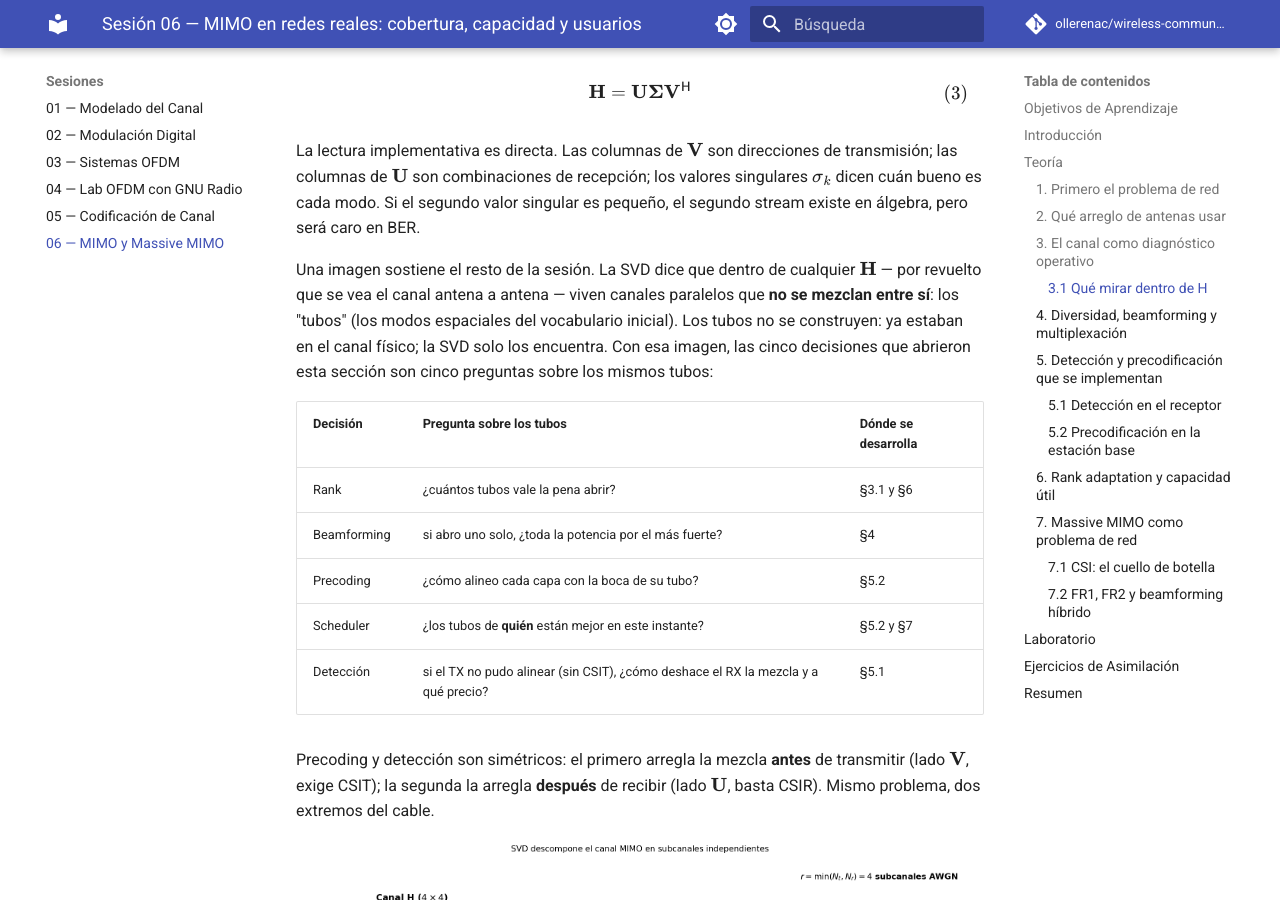
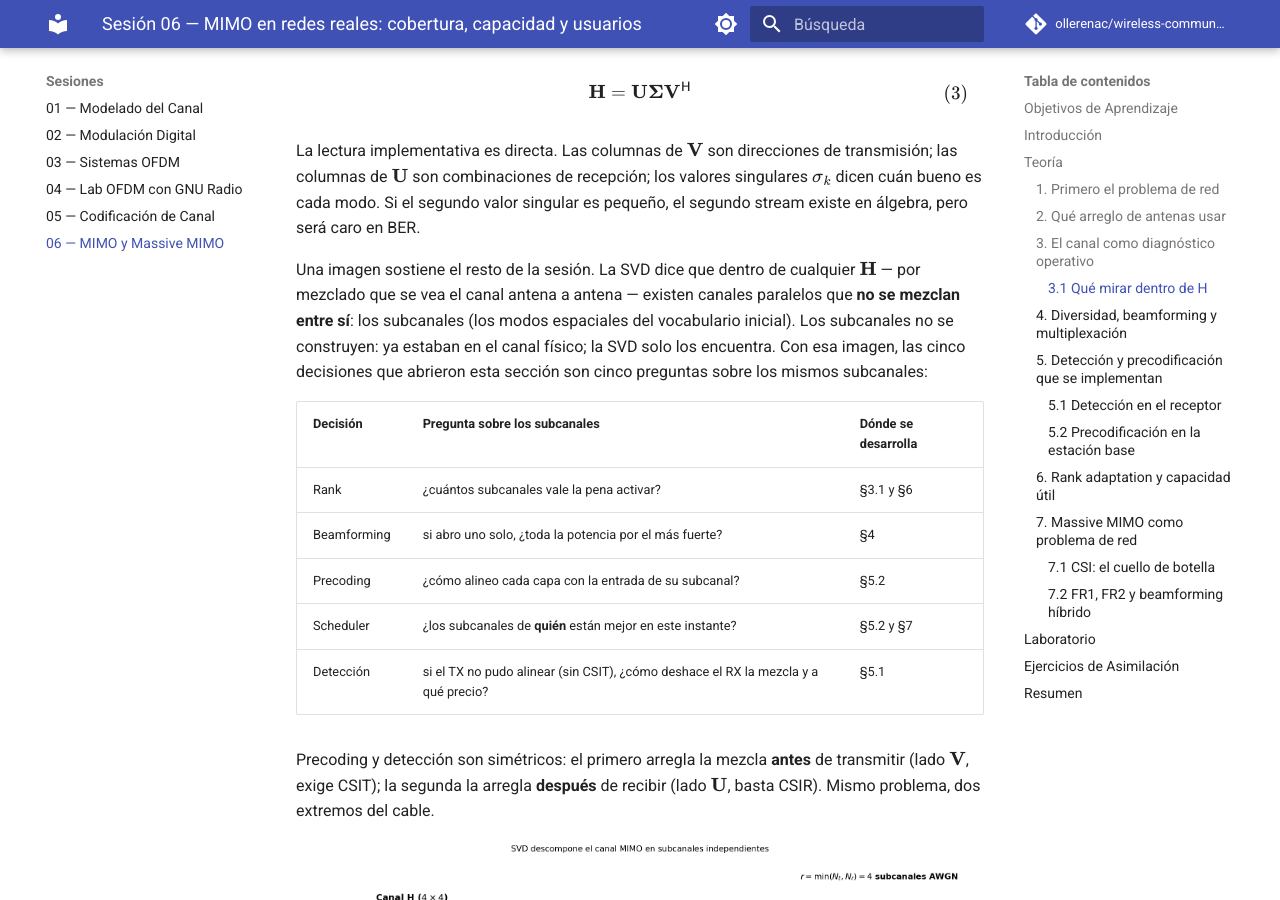
Before and after one commit to ollerenac/wireless-communication-systems, an MkDocs documentation site: the page built from docs/sessions/06-mimo-systems/index.md, in a window 1280 px wide and 900 px high, scrolled down 7723 px. Built offline with MkDocs 1.6.1 and Material for MkDocs 9.7.7, drawn with Linux system fonts in a browser that asks for light colours; comment, search, counter and statistics services are not loaded; some of the changed text lies outside the part shown.

Commit message:
docs(06-mimo): replace informal 'tubo' metaphor with 'subcanal'
'Subcanal' is the standard Spanish term for the parallel channels the
SVD reveals (parallel subchannels in the literature). Vocabulary entry
now reads 'Modo espacial = subcanal'; the decisions table, the SVD
thread paragraph and the capacity reading updated accordingly. No
technical changes.

Co-Authored-By: Claude Fable 5 <noreply@anthropic.com>

```diff
--- a/docs/sessions/06-mimo-systems/index.md
+++ b/docs/sessions/06-mimo-systems/index.md
@@ -41,7 +41,7 @@ El objetivo de esta sesión es construir esa brújula. La matemática sigue esta
 !!! note "Vocabulario de la sesión"
 
     - **Capa = stream = flujo**: son la misma cosa y este documento los usa como sinónimos. Es una secuencia de datos independiente que se transmite al mismo tiempo que las demás. Los estándares dicen *layers*; la literatura dice *streams*.
-    - **Modo espacial** (o "tubo"): cada canal paralelo e independiente escondido dentro de $\mathbf{H}$; la SVD los revela. No es sinónimo de capa: la **capa** es *lo que mandas*, el **modo** es *por dónde pasa*. Idealmente cada capa viaja por su propio modo.
+    - **Modo espacial = subcanal**: cada canal paralelo e independiente contenido dentro de $\mathbf{H}$; la SVD los revela. No es sinónimo de capa: la **capa** es *lo que se transmite*, el **subcanal** es *por dónde pasa*. Idealmente cada capa viaja por su propio subcanal.
     - **Grados de libertad espaciales**: cuántas señales independientes puede manejar simultáneamente el arreglo de antenas. Se gastan en robustez, en throughput o en servir más usuarios — no alcanzan para todo a la vez.
     - **Cerrar el enlace**: lograr que la potencia que llega al receptor alcance el SNR mínimo que exige la tasa de error objetivo. Si el enlace "no cierra", ninguna otra optimización importa.
     - **CSI / CSIT / CSIR**: *channel state information* — el conocimiento de $\mathbf{H}$. La T o R final indica quién lo tiene: el Transmisor o el Receptor.
@@ -205,14 +205,14 @@ $$\mathbf{H} = \mathbf{U}\mathbf{\Sigma}\mathbf{V}^{\mathsf{H}} \tag{3}$$
 
 La lectura implementativa es directa. Las columnas de $\mathbf{V}$ son direcciones de transmisión; las columnas de $\mathbf{U}$ son combinaciones de recepción; los valores singulares $\sigma_k$ dicen cuán bueno es cada modo. Si el segundo valor singular es pequeño, el segundo stream existe en álgebra, pero será caro en BER.
 
-Una imagen sostiene el resto de la sesión. La SVD dice que dentro de cualquier $\mathbf{H}$ — por revuelto que se vea el canal antena a antena — viven canales paralelos que **no se mezclan entre sí**: los "tubos" (los modos espaciales del vocabulario inicial). Los tubos no se construyen: ya estaban en el canal físico; la SVD solo los encuentra. Con esa imagen, las cinco decisiones que abrieron esta sección son cinco preguntas sobre los mismos tubos:
+Una imagen sostiene el resto de la sesión. La SVD dice que dentro de cualquier $\mathbf{H}$ — por mezclado que se vea el canal antena a antena — existen canales paralelos que **no se mezclan entre sí**: los subcanales (los modos espaciales del vocabulario inicial). Los subcanales no se construyen: ya estaban en el canal físico; la SVD solo los encuentra. Con esa imagen, las cinco decisiones que abrieron esta sección son cinco preguntas sobre los mismos subcanales:
 
-| Decisión | Pregunta sobre los tubos | Dónde se desarrolla |
+| Decisión | Pregunta sobre los subcanales | Dónde se desarrolla |
 |---|---|---|
-| Rank | ¿cuántos tubos vale la pena abrir? | §3.1 y §6 |
+| Rank | ¿cuántos subcanales vale la pena activar? | §3.1 y §6 |
 | Beamforming | si abro uno solo, ¿toda la potencia por el más fuerte? | §4 |
-| Precoding | ¿cómo alineo cada capa con la boca de su tubo? | §5.2 |
-| Scheduler | ¿los tubos de **quién** están mejor en este instante? | §5.2 y §7 |
+| Precoding | ¿cómo alineo cada capa con la entrada de su subcanal? | §5.2 |
+| Scheduler | ¿los subcanales de **quién** están mejor en este instante? | §5.2 y §7 |
 | Detección | si el TX no pudo alinear (sin CSIT), ¿cómo deshace el RX la mezcla y a qué precio? | §5.1 |
 
 Precoding y detección son simétricos: el primero arregla la mezcla **antes** de transmitir (lado $\mathbf{V}$, exige CSIT); la segunda la arregla **después** de recibir (lado $\mathbf{U}$, basta CSIR). Mismo problema, dos extremos del cable.
@@ -444,7 +444,7 @@ La capacidad MIMO sigue siendo el marco teórico que explica por qué subir capa
 
 $$C = \sum_{k=1}^{r}\log_2\left(1 + \frac{P_k\sigma_k^2}{N_0}\right) \tag{7}$$
 
-donde $P_k$ es la potencia asignada al modo espacial $k$ (sujeta a $\sum_k P_k = P_{\text{total}}$) y $r$ es el rank usado. La estructura lo dice todo: la capacidad total es la **suma de capacidades de canales SISO independientes**, uno por modo — cada término es la fórmula de Shannon de un tubo con ganancia $\sigma_k^2$.
+donde $P_k$ es la potencia asignada al modo espacial $k$ (sujeta a $\sum_k P_k = P_{\text{total}}$) y $r$ es el rank usado. La estructura lo dice todo: la capacidad total es la **suma de capacidades de canales SISO independientes**, uno por modo — cada término es la fórmula de Shannon de un subcanal con ganancia $\sigma_k^2$.
 
 En implementación esta expresión no se evalúa como fin en sí mismo: se usa como criterio para rank adaptation:
 
```
